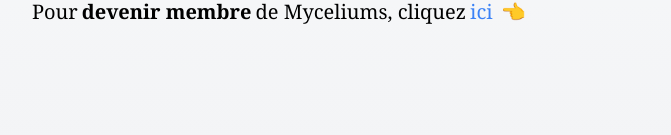
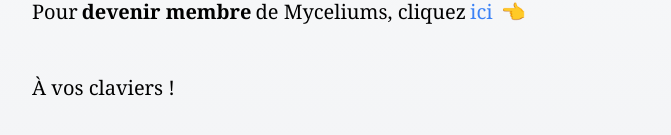
Before and after one commit to Thomas-Allez-Company/Myceliums, a Next.js app: page / in a window 1280 px wide. Shown: the part 759-894 px from the top of the page, without its empty margins (304-975 px from the left). Built offline with nearby package versions, Linux system fonts and the light colour scheme.

Commit message:
push test

```diff
--- a/src/pages/index.tsx
+++ b/src/pages/index.tsx
@@ -55,6 +55,9 @@
               </Link>
               <p className="ml-1">👈</p>
             </div>
+            <p>
+             À vos claviers !
+            </p>
           </div>
         </div>
       </main>
```
